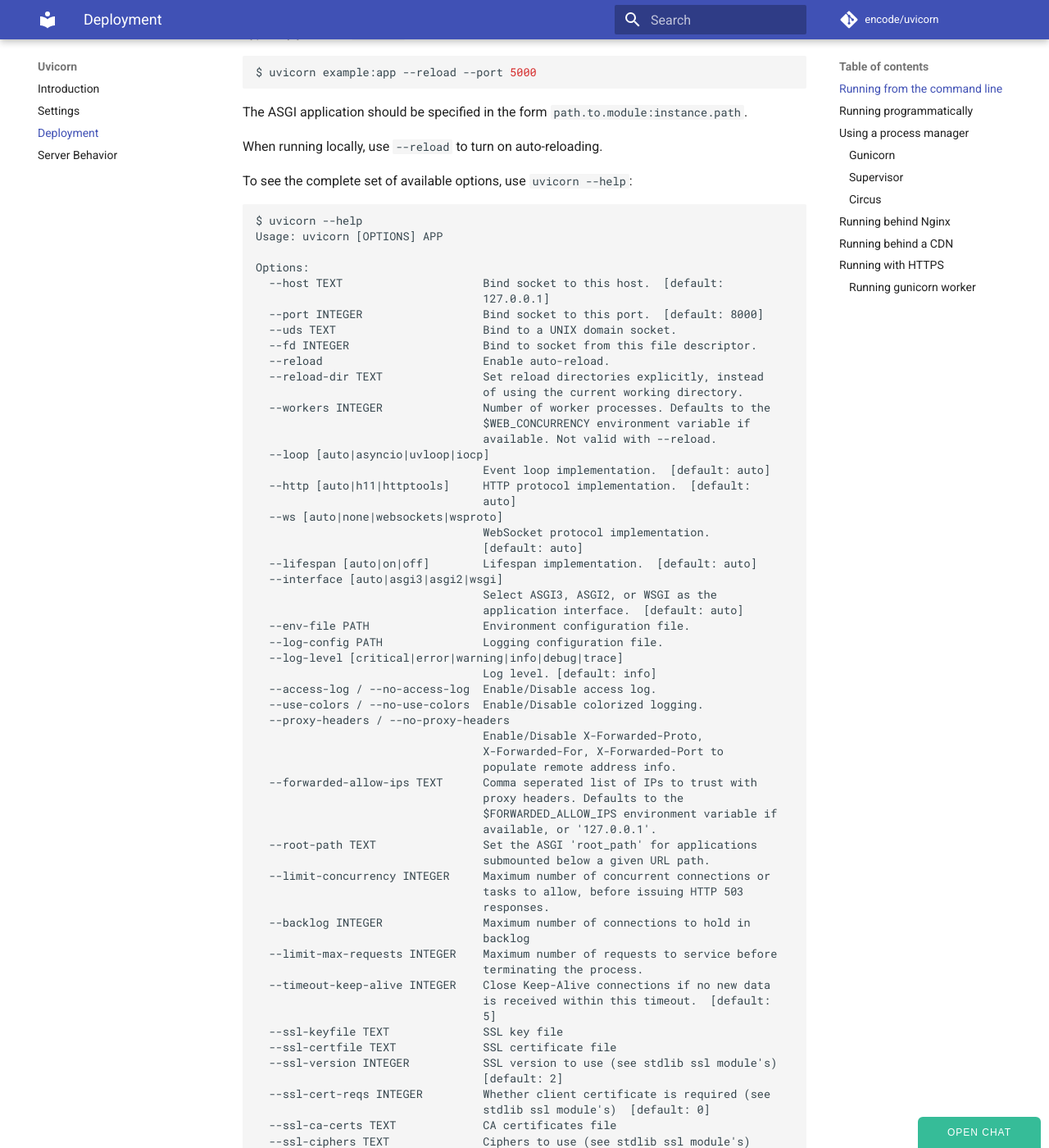
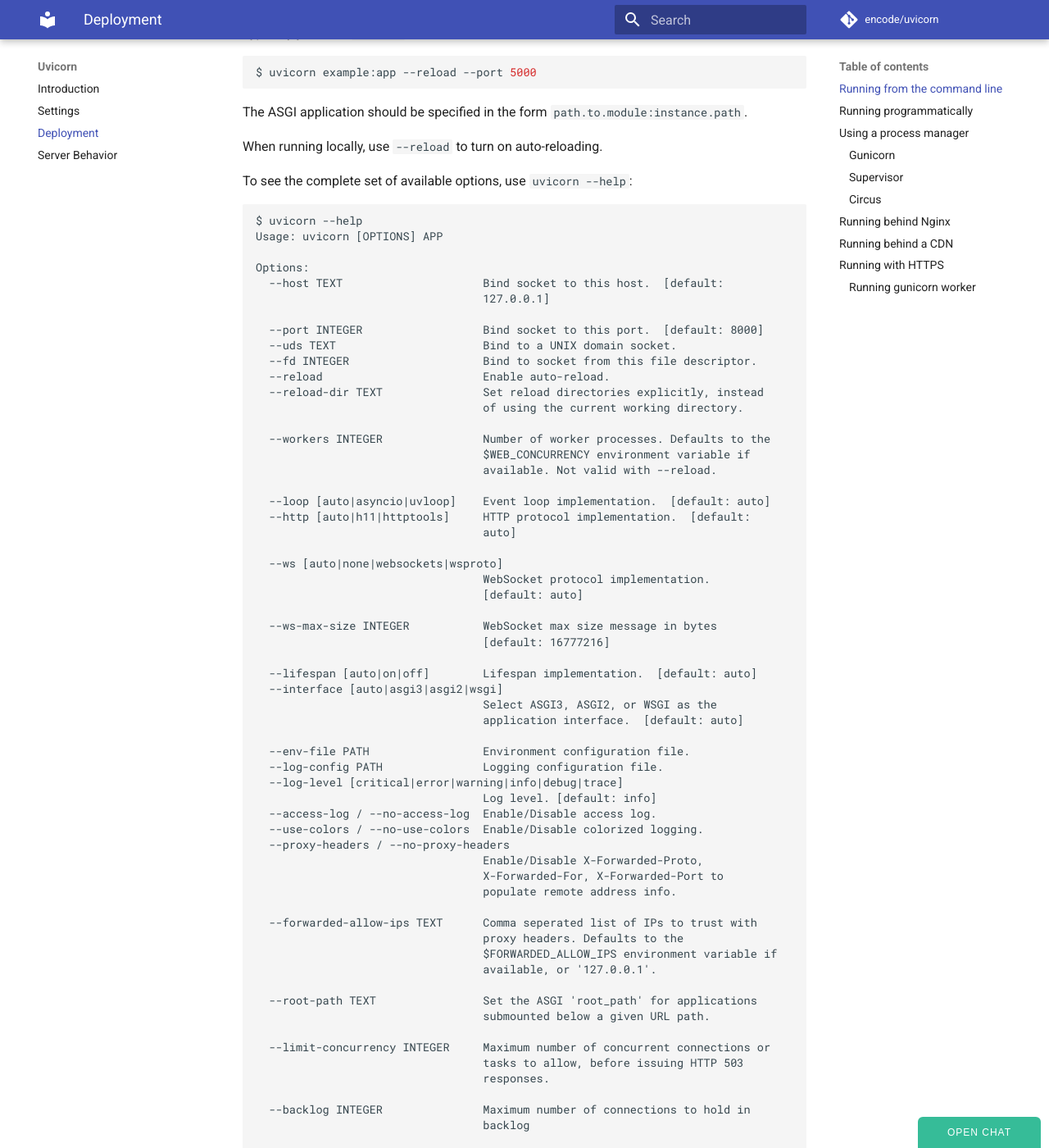
Before and after one commit to encode/uvicorn, an MkDocs documentation site: the page built from docs/deployment.md, in a window 1280 px wide and 1400 px high, scrolled down 479 px. Shown: the whole window at 82% size. Built offline with MkDocs 1.6.1 and Material for MkDocs 9.7.7, drawn with Linux system fonts in a browser that asks for light colours; comment, search, counter and statistics services are not loaded; old or Windows-style settings are respelled for this version of MkDocs; some of the changed text lies outside the part shown.

Commit message:
Updated docs in deployment

```diff
--- a/docs/deployment.md
+++ b/docs/deployment.md
@@ -30,26 +30,34 @@
 Options:
   --host TEXT                     Bind socket to this host.  [default:
                                   127.0.0.1]
+
   --port INTEGER                  Bind socket to this port.  [default: 8000]
   --uds TEXT                      Bind to a UNIX domain socket.
   --fd INTEGER                    Bind to socket from this file descriptor.
   --reload                        Enable auto-reload.
   --reload-dir TEXT               Set reload directories explicitly, instead
                                   of using the current working directory.
+
   --workers INTEGER               Number of worker processes. Defaults to the
                                   $WEB_CONCURRENCY environment variable if
                                   available. Not valid with --reload.
-  --loop [auto|asyncio|uvloop|iocp]
-                                  Event loop implementation.  [default: auto]
+
+  --loop [auto|asyncio|uvloop]    Event loop implementation.  [default: auto]
   --http [auto|h11|httptools]     HTTP protocol implementation.  [default:
                                   auto]
+
   --ws [auto|none|websockets|wsproto]
                                   WebSocket protocol implementation.
                                   [default: auto]
+
+  --ws-max-size INTEGER           WebSocket max size message in bytes
+                                  [default: 16777216]
+
   --lifespan [auto|on|off]        Lifespan implementation.  [default: auto]
   --interface [auto|asgi3|asgi2|wsgi]
                                   Select ASGI3, ASGI2, or WSGI as the
                                   application interface.  [default: auto]
+
   --env-file PATH                 Environment configuration file.
   --log-config PATH               Logging configuration file.
   --log-level [critical|error|warning|info|debug|trace]
```
Also changed, not shown: other parts of docs/deployment.md (+13 -0 lines).
